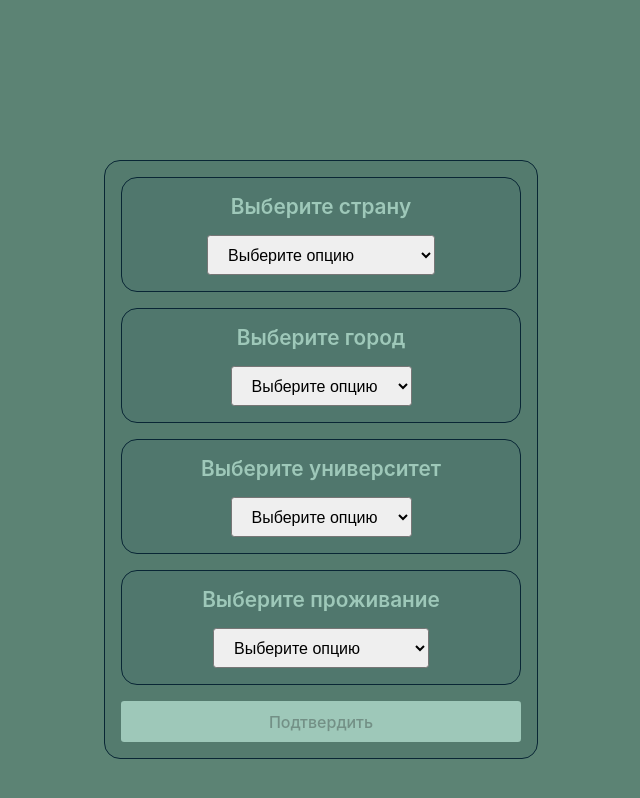
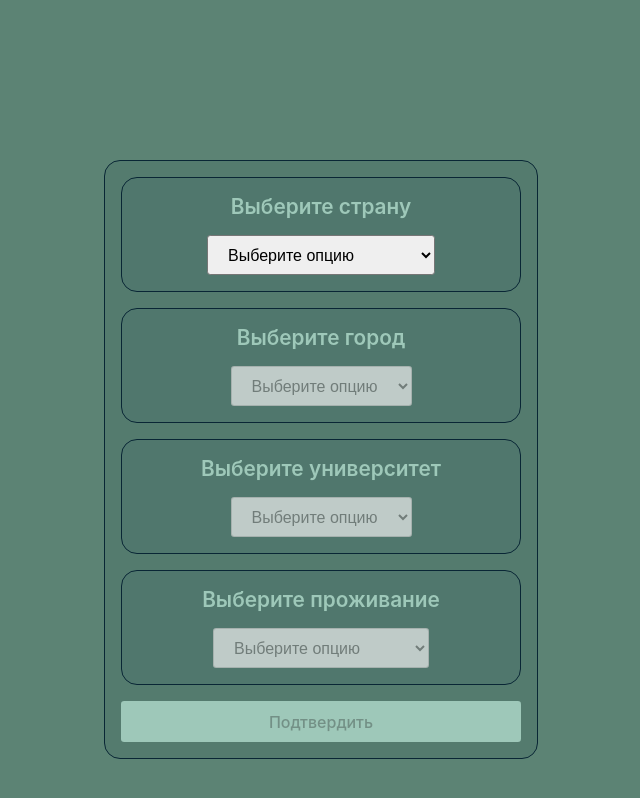
Before and after one commit to Hotimpulse/test_task, a React (Vite) app: page / in a window 1280 px wide. Shown: the whole page, without its empty margins (319-959 px from the left). Built offline with nearby package versions, Linux system fonts and the light colour scheme.

Commit message:
feat: testing

```diff
--- a/src/components/FormComponent/FormComponent.tsx
+++ b/src/components/FormComponent/FormComponent.tsx
@@ -3,12 +3,12 @@ import { ISelectors } from '@src/interfaces/ISelectors';
 import { IOption } from '@src/interfaces/IOption';
 
 export default function FormComponent(props: ISelectors) {
-  const { label, options, value, onChange } = props;
+  const { label, options, value, onChange, disabled } = props;
 
   return (
     <div className={FormComponentStyle['center-flex-col']}>
       <label htmlFor={label}>Выберите {label}</label>
-      <select value={value} onChange={onChange}>
+      <select value={value} onChange={onChange} disabled={disabled}>
         <option value="">Выберите опцию</option>
         {options.map((option: IOption, index: number) => {
           return (
```
Also changed, not shown: 2 other files (tests, documents, lock files or other folders).
